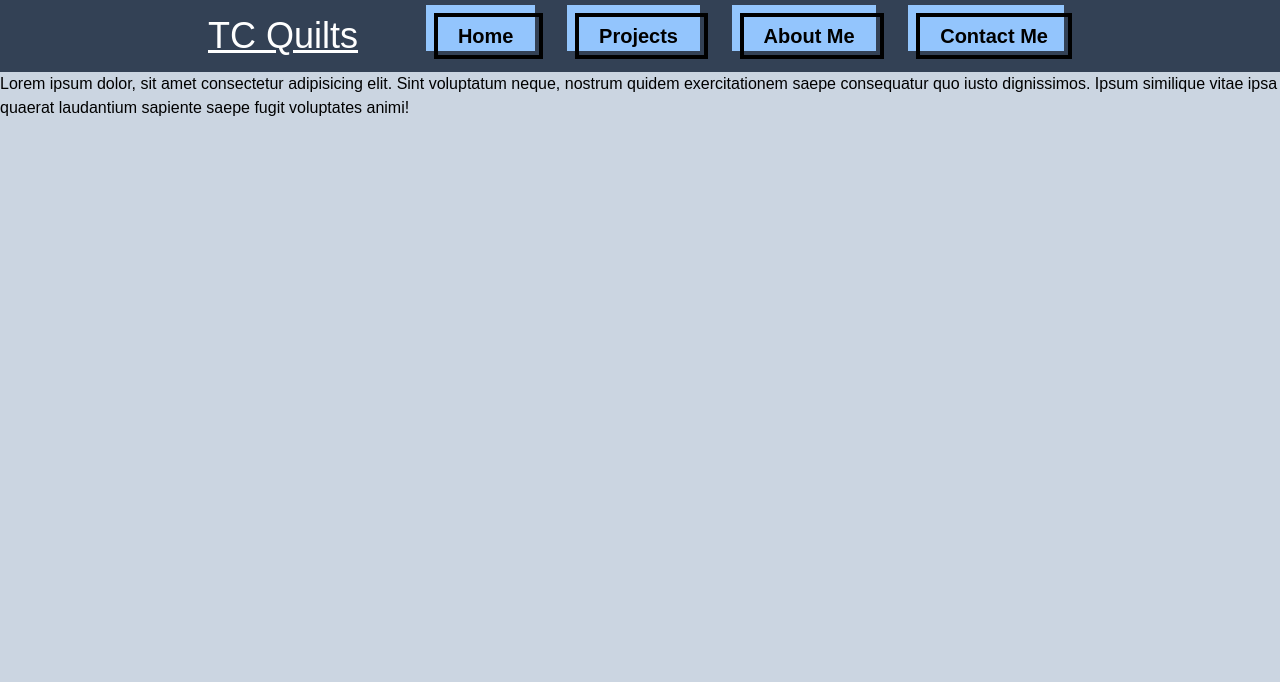
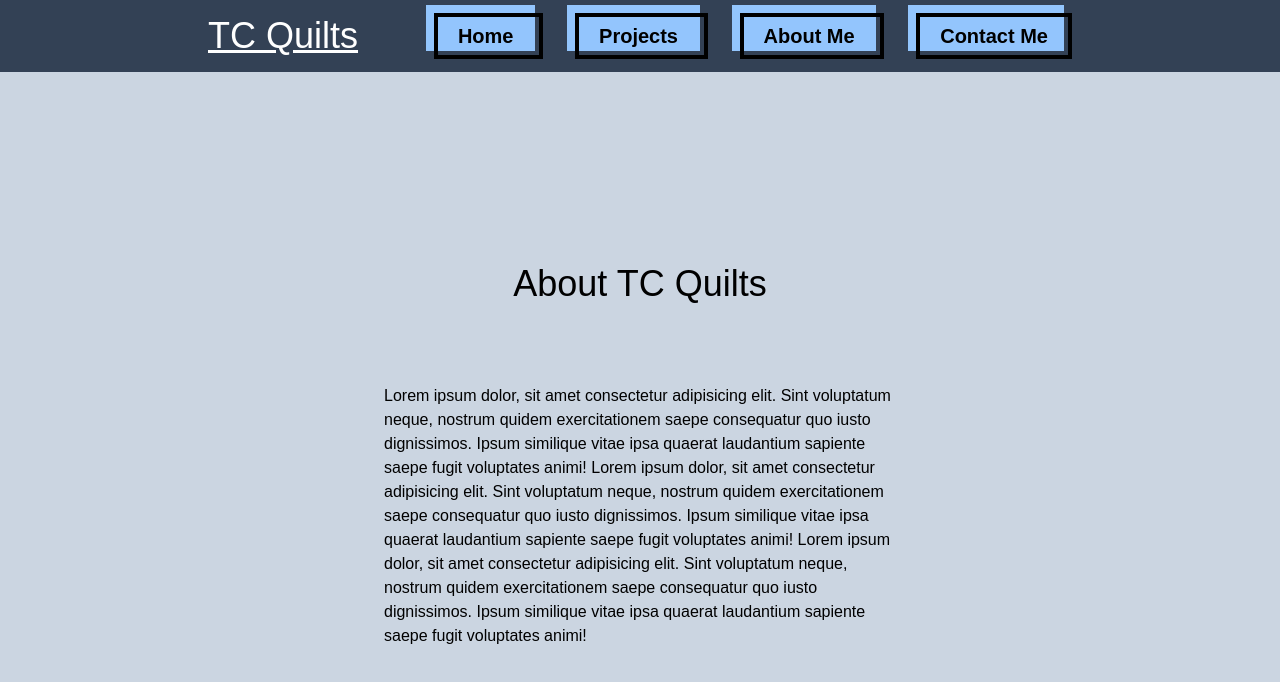
Before and after one commit to Japalme/TC-Quilts, a website: page about.html in a window 1280 px wide. Drawn offline with Linux system fonts and the light colour scheme.

Commit message:
v2
Final minus text completed

```diff
--- a/about.html
+++ b/about.html
@@ -102,13 +102,22 @@
         </nav>
       </section>
     </header>
-    <main class="max-w-4x1 mx-auto">
-      <p>
-        Lorem ipsum dolor, sit amet consectetur adipisicing elit. Sint
-        voluptatum neque, nostrum quidem exercitationem saepe consequatur quo
-        iusto dignissimos. Ipsum similique vitae ipsa quaerat laudantium
-        sapiente saepe fugit voluptates animi!
-      </p>
+    <main class="">
+            <p class="flex justify-center pt-48 text-4xl">About TC Quilts<p>
+            <p class="flex justify-center pt-20 max-w-lg mx-auto">
+            Lorem ipsum dolor, sit amet consectetur adipisicing elit. Sint
+            voluptatum neque, nostrum quidem exercitationem saepe consequatur quo
+            iusto dignissimos. Ipsum similique vitae ipsa quaerat laudantium
+            sapiente saepe fugit voluptates animi!
+            Lorem ipsum dolor, sit amet consectetur adipisicing elit. Sint
+            voluptatum neque, nostrum quidem exercitationem saepe consequatur quo
+            iusto dignissimos. Ipsum similique vitae ipsa quaerat laudantium
+            sapiente saepe fugit voluptates animi!
+            Lorem ipsum dolor, sit amet consectetur adipisicing elit. Sint
+            voluptatum neque, nostrum quidem exercitationem saepe consequatur quo
+            iusto dignissimos. Ipsum similique vitae ipsa quaerat laudantium
+            sapiente saepe fugit voluptates animi!
+            </p>
     </main>
   </body>
 </html>
```
Also changed, not shown: contact.html (+14 -3 lines), assets/style.css.
